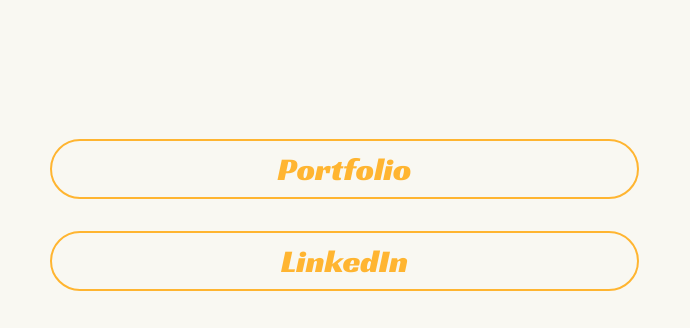
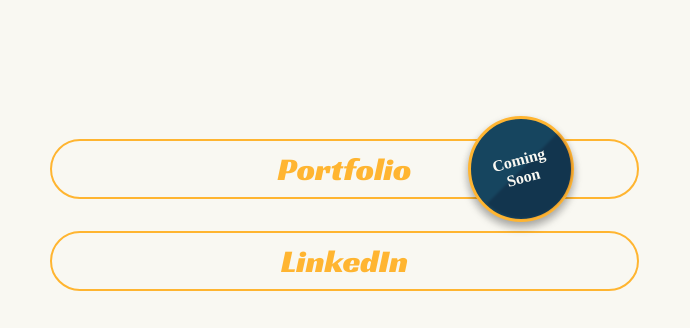
Before and after one commit to fyhang004/bio_links, a plain HTML site: page index.html in a window 1280 px wide. Shown: the part 148-476 px from the top of the page, 590-1280 px from the left. Drawn offline with nearby package versions, Linux system fonts and the light colour scheme.

Commit message:
Update index.html

```diff
--- a/index.html
+++ b/index.html
@@ -31,8 +31,9 @@
         <div class="links">
             <div class="link">
                 <ul>
-                    <li><a href="https://www.linkedin.com/in/yik-hang-fong">Portfolio</a></li>
-                    <li><a>LinkedIn</a></li>
+                    <div class="portfolio"><div id="construction"><p>Coming<br>Soon</div>
+                    <li><a>Portfolio</a></li></div>
+                    <li><a href="https://www.linkedin.com/in/yik-hang-fong">LinkedIn</a></li>
                 </ul>
             </div>
             <div class="icon">
```
